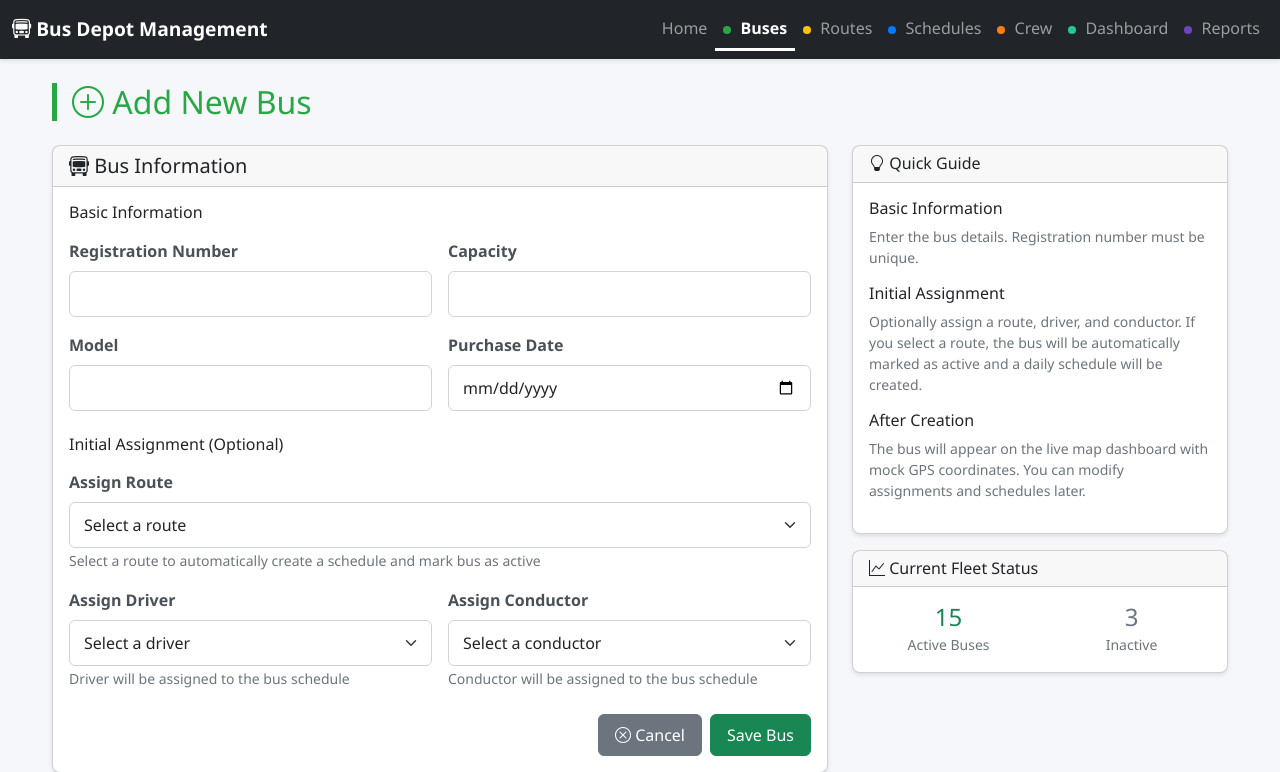
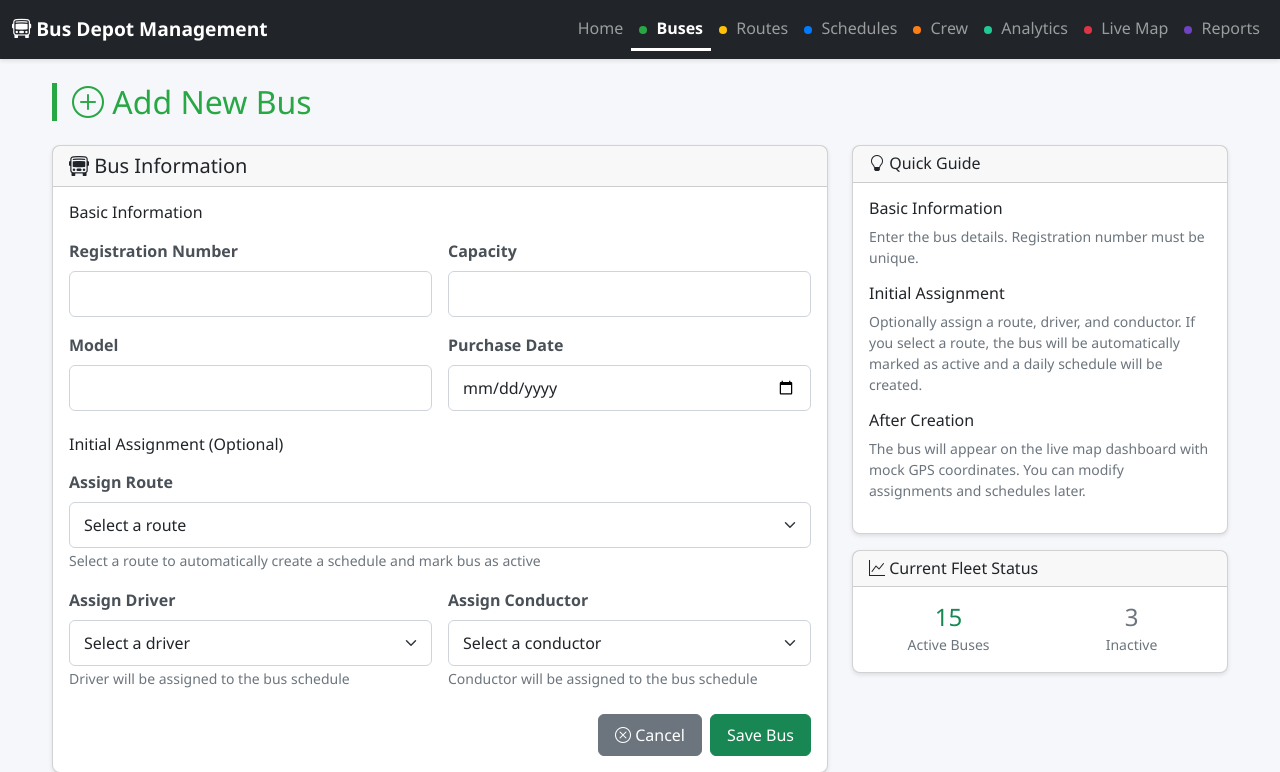
Before and after one commit to cggtt0001-sketch/bus-management-system, a Flask app: page /buses/create in a window 1280 px wide. Shown: the top 772 px of the page. Run offline with Flask 3, Linux system fonts and the light colour scheme.

Commit message:
Auto-commit: Agent tool execution

```diff
--- a/app/templates/base.html
+++ b/app/templates/base.html
@@ -56,7 +56,12 @@
                     </li>
                     <li class="nav-item">
                         <a class="nav-link {% if request.endpoint and request.endpoint.startswith('dashboard') %}active{% endif %}" href="{{ url_for('dashboard.index') }}">
-                            <span class="color-indicator" style="background-color: #20c997;"></span> Dashboard
+                            <span class="color-indicator" style="background-color: #20c997;"></span> Analytics
+                        </a>
+                    </li>
+                    <li class="nav-item">
+                        <a class="nav-link {% if request.endpoint == 'dashboard.map_dashboard' %}active{% endif %}" href="{{ url_for('dashboard.map_dashboard') }}">
+                            <span class="color-indicator" style="background-color: #dc3545;"></span> Live Map
                         </a>
                     </li>
                     <li class="nav-item">
```
